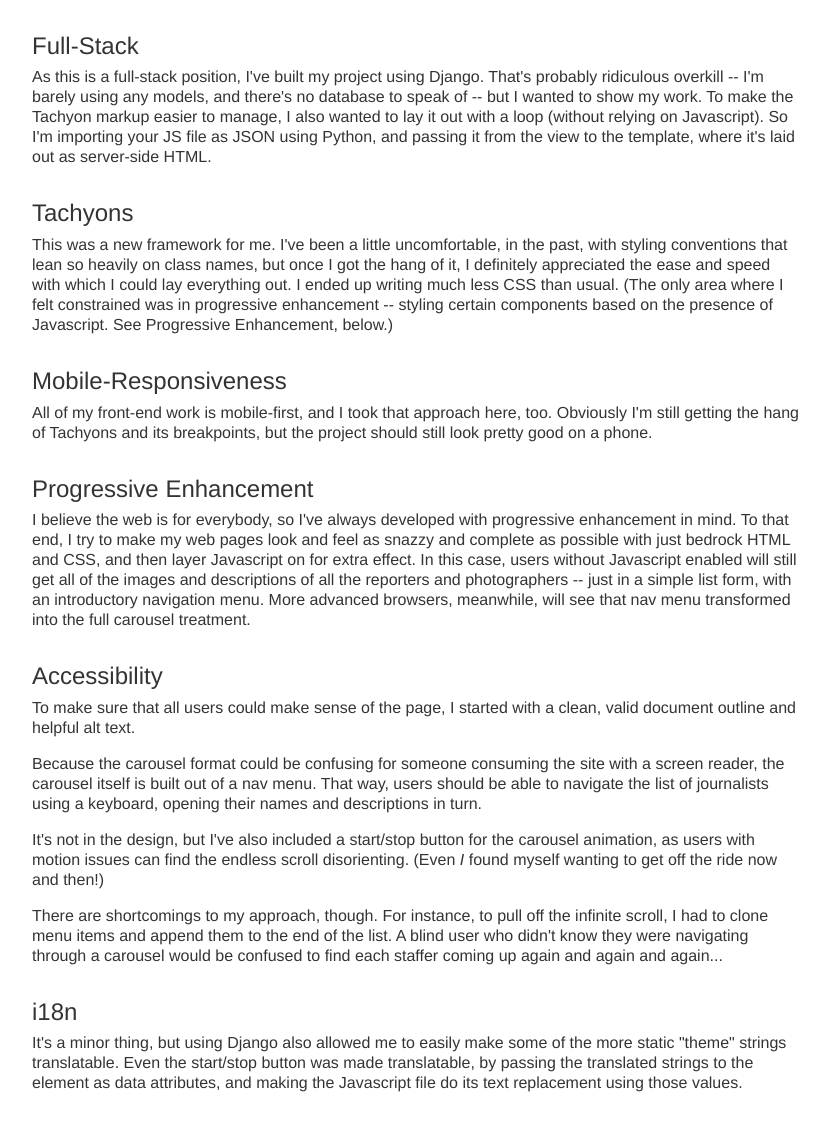
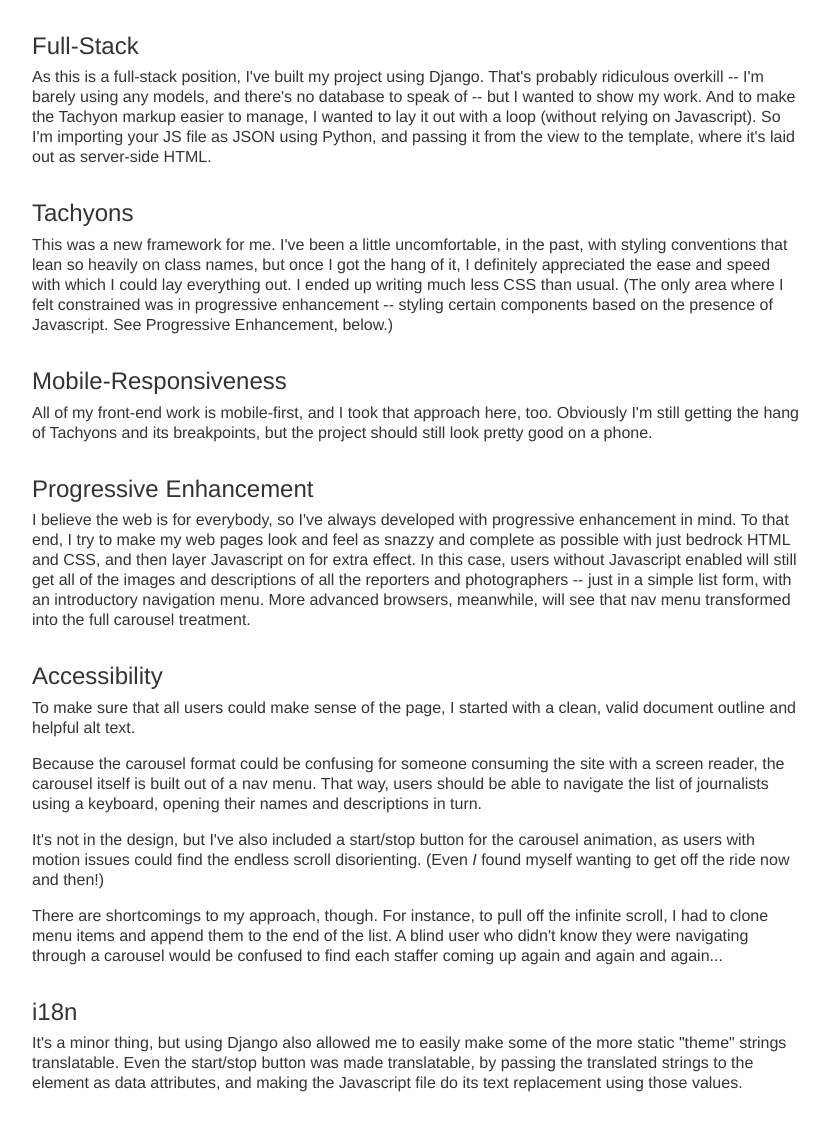
Before and after one commit to joelsmith80/spokesman, a Django app: page /about/ in a window 1280 px wide. Shown: the part 148-1289 px from the top of the page, without its empty margins (224-1053 px from the left). Run offline with Django 3.2, Linux system fonts and the light colour scheme; some libraries are stand-ins or nearby versions.

Commit message:
Minor change to About text

```diff
--- a/templates/about.html
+++ b/templates/about.html
@@ -14,7 +14,7 @@
 
     <section class="ph3 pb4 ph5-m ph7-l black-80">
         <h2 class="fw2 mb2 mt2">Full-Stack</h2>
-        <p class="lh-title mb3">As this is a full-stack position, I've built my project using Django. That's probably ridiculous overkill -- I'm barely using any models, and there's no database to speak of -- but I wanted to show my work. To make the Tachyon markup easier to manage, I also wanted to lay it out with a loop (without relying on Javascript). So I'm importing your JS file as JSON using Python, and passing it from the view to the template, where it's laid out as server-side HTML.</p>
+        <p class="lh-title mb3">As this is a full-stack position, I've built my project using Django. That's probably ridiculous overkill -- I'm barely using any models, and there's no database to speak of -- but I wanted to show my work. And to make the Tachyon markup easier to manage, I wanted to lay it out with a loop (without relying on Javascript). So I'm importing your JS file as JSON using Python, and passing it from the view to the template, where it's laid out as server-side HTML.</p>
 
         <h2 class="fw2 mb2 mt4">Tachyons</h2>
         <p class="lh-title mb3">This was a new framework for me. I've been a little uncomfortable, in the past, with styling conventions that lean so heavily on class names, but once I got the hang of it, I definitely appreciated the ease and speed with which I could lay everything out. I ended up writing much less CSS than usual. (The only area where I felt constrained was in progressive enhancement -- styling certain components based on the presence of Javascript. See Progressive Enhancement, below.)</p>
@@ -28,7 +28,7 @@
         <h2 class="fw2 mb2 mt4">Accessibility</h2>
         <p class="lh-title mb3">To make sure that all users could make sense of the page, I started with a clean, valid document outline and helpful alt text.</p>
         <p class="lh-title mb3">Because the carousel format could be confusing for someone consuming the site with a screen reader, the carousel itself is built out of a nav menu. That way, users should be able to navigate the list of journalists using a keyboard, opening their names and descriptions in turn.</p>
-        <p class="lh-title mb3">It's not in the design, but I've also included a start/stop button for the carousel animation, as users with motion issues can find the endless scroll disorienting. (Even <em>I</em> found myself wanting to get off the ride now and then!)</p>
+        <p class="lh-title mb3">It's not in the design, but I've also included a start/stop button for the carousel animation, as users with motion issues could find the endless scroll disorienting. (Even <em>I</em> found myself wanting to get off the ride now and then!)</p>
         <p class="lh-title mb3">There are shortcomings to my approach, though. For instance, to pull off the infinite scroll, I had to clone menu items and append them to the end of the list. A blind user who didn't know they were navigating through a carousel would be confused to find each staffer coming up again and again and again...</p>
 
         <h2 class="fw2 mb2 mt4">i18n</h2>
```
